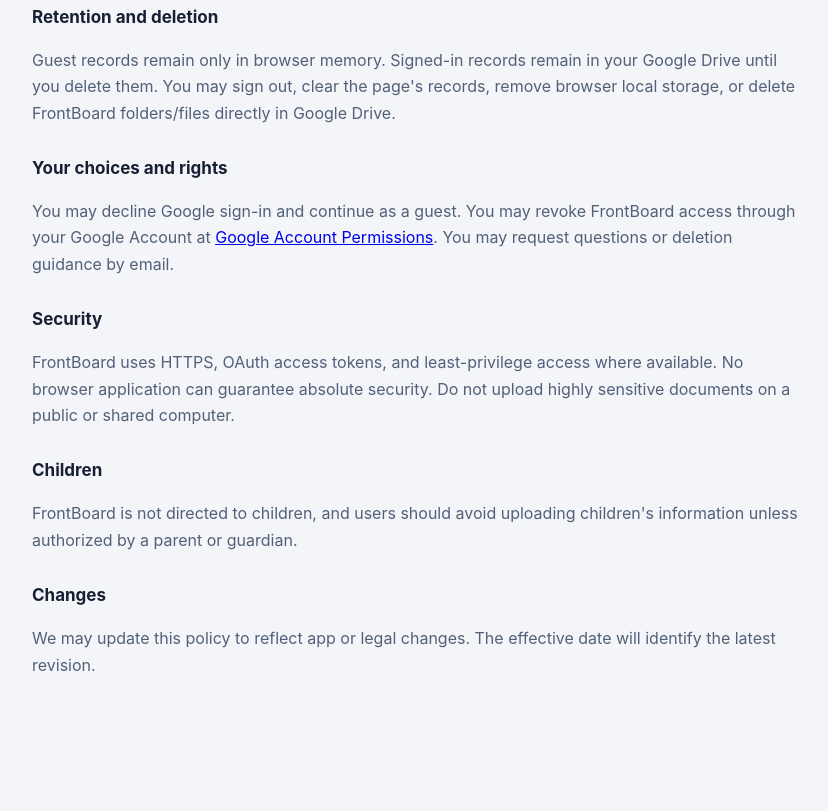
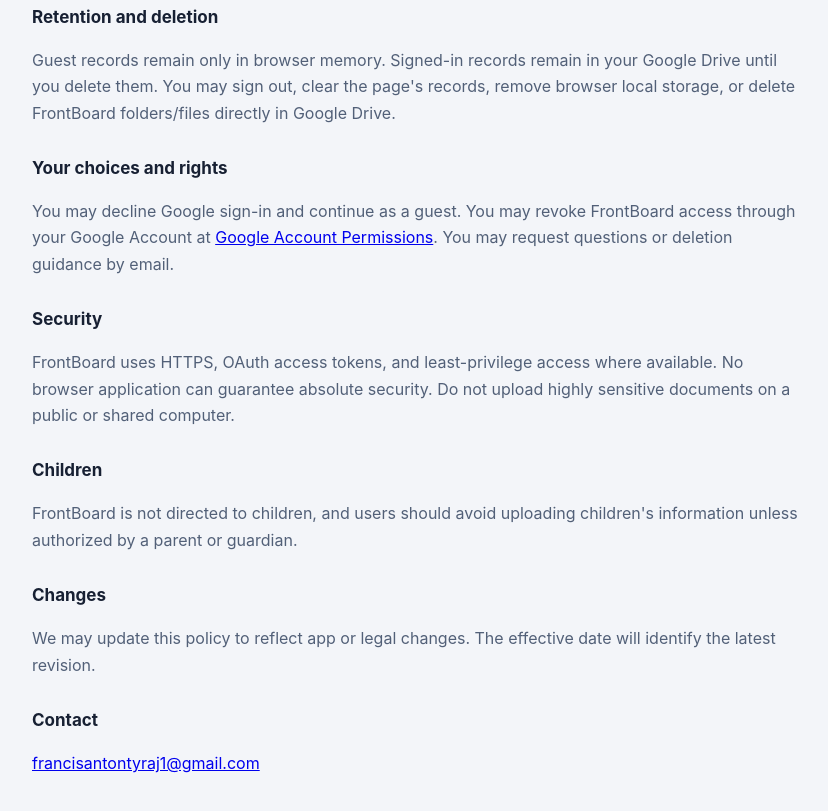
Before and after one commit to careerelevate/FrontBoard, a plain HTML site: page privacy.html in a window 1280 px wide. Shown: the part 1496-2307 px from the top of the page, without its empty margins (222-1050 px from the left). Before the commit the page ends 2270 px from the top, so only its background shows below. Drawn offline with Linux system fonts and the light colour scheme.

Commit message:
Add support email to legal pages
Co-authored-by: Copilot <223556219+Copilot@users.noreply.github.com>

```diff
--- a/privacy.html
+++ b/privacy.html
@@ -55,6 +55,9 @@
       <h2>Changes</h2>
       <p>We may update this policy to reflect app or legal changes. The effective date will identify the latest revision.</p>
 
+      <h2>Contact</h2>
+      <p><a href="mailto:francisantontyraj1@gmail.com">francisantontyraj1@gmail.com</a></p>
+
     </main>
   </body>
 </html>
```
Also changed, not shown: terms.html (+3 -0 lines).
